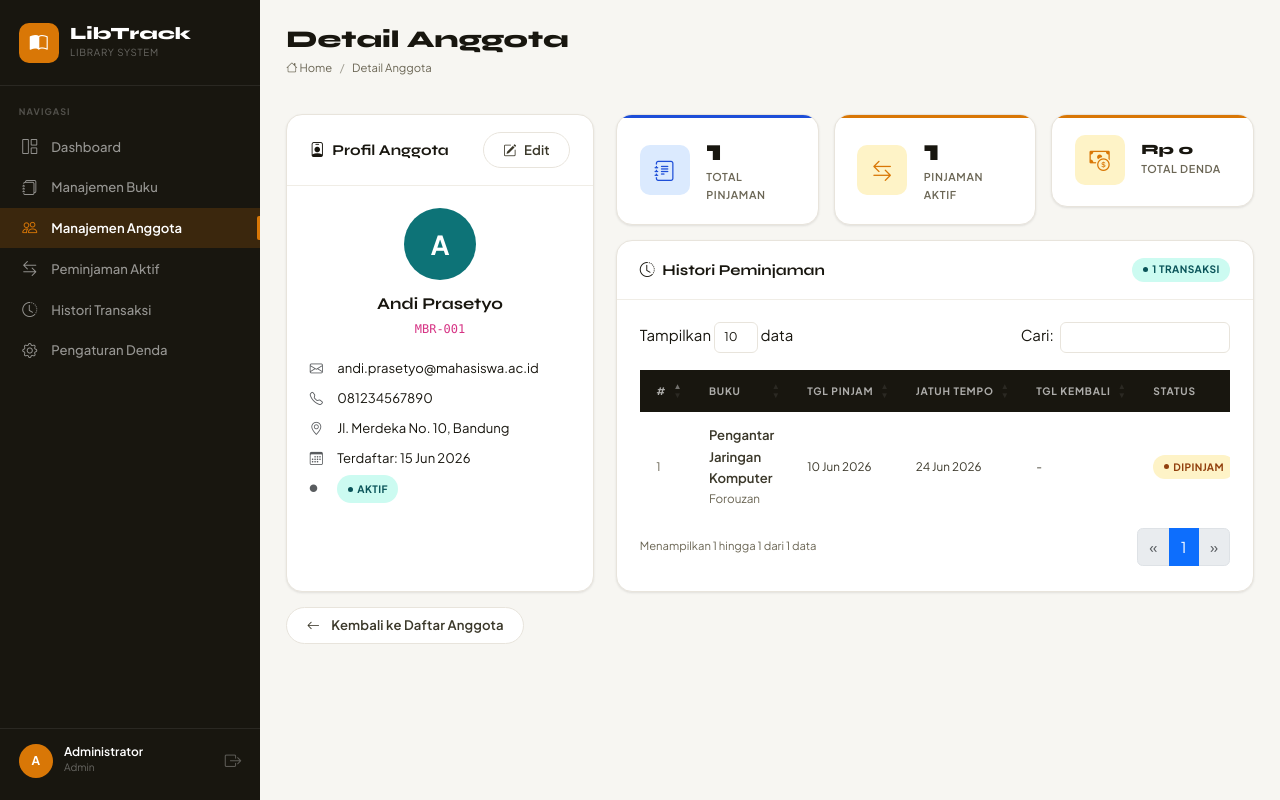
After one commit to lanss-id/librtrack, a PHP site: page /libtrack/views/members/detail.php?id=1 in a window 1280 px wide. The commit adds this page. Run offline with PHP 8.4, Linux system fonts and the light colour scheme; a user stored in the database is signed in; data comes from the database, SQL or seed files in the repository; both versions use the stored data as it was after the commit; some libraries are stand-ins or nearby versions.

Commit message:
feat: add member profile details page and implement transaction history with fine calculation support

```diff
--- a/assets/js/app.js
+++ b/assets/js/app.js
@@ -88,14 +88,30 @@ document.addEventListener('DOMContentLoaded', function () {
   document.querySelectorAll('.btn-confirm-return').forEach(function (btn) {
     btn.addEventListener('click', function (e) {
       e.preventDefault();
-      const url  = this.getAttribute('href') || this.dataset.url;
-      const book = this.dataset.book || 'buku ini';
+      const url      = this.getAttribute('href') || this.dataset.url;
+      const book     = this.dataset.book || 'buku ini';
+      const isOverdue = this.dataset.overdue === '1';
+      const days     = this.dataset.days || 0;
+      const fine     = this.dataset.fine || '';
+
+      let htmlContent = 'Konfirmasi pengembalian <strong>' + book + '</strong>?';
+
+      if (isOverdue) {
+        htmlContent += '<div style="margin-top:12px;padding:10px 14px;background:rgba(190,18,60,.06);border-radius:8px;border-left:3px solid #BE123C">'
+          + '<div style="font-size:.8rem;color:#6B6760;margin-bottom:2px">Keterlambatan</div>'
+          + '<div style="font-size:1rem;font-weight:700;color:#BE123C">' + days + ' hari — Denda: ' + fine + '</div>'
+          + '</div>';
+      } else {
+        htmlContent += '<div style="margin-top:12px;padding:10px 14px;background:rgba(15,118,110,.06);border-radius:8px;border-left:3px solid #0F766E">'
+          + '<div style="font-size:.85rem;color:#0F766E;font-weight:500"><i class="bi bi-check-circle me-1"></i>Tepat waktu — Tidak ada denda</div>'
+          + '</div>';
+      }
 
       Swal.fire({
         title: 'Konfirmasi Pengembalian',
-        html:  'Konfirmasi pengembalian <strong>' + book + '</strong>?',
-        icon:  'question',
-        iconColor: '#0F766E',
+        html:  htmlContent,
+        icon:  isOverdue ? 'warning' : 'question',
+        iconColor: isOverdue ? '#D97706' : '#0F766E',
         showCancelButton: true,
         confirmButtonColor: '#0F766E',
         cancelButtonColor:  '#6B6760',
--- a/includes/helpers.php
+++ b/includes/helpers.php
@@ -119,3 +119,41 @@ function generateMemberCode(PDO $pdo): string
     $next = ($row['max_id'] ?? 0) + 1;
     return 'MBR-' . str_pad($next, 3, '0', STR_PAD_LEFT);
 }
+
+// ── Currency ──────────────────────────────────────────────────
+
+function formatRupiah(float $amount): string
+{
+    return 'Rp ' . number_format($amount, 0, ',', '.');
+}
+
+// ── Settings ──────────────────────────────────────────────────
+
+function getSettingValue(PDO $pdo, string $key, string $default = ''): string
+{
+    $stmt = $pdo->prepare("SELECT setting_value FROM settings WHERE setting_key = ?");
+    $stmt->execute([$key]);
+    $row = $stmt->fetch();
+    return $row ? $row['setting_value'] : $default;
+}
+
+/**
+ * Calculate fine for a transaction.
+ * Returns [overdue_days, fine_amount].
+ */
+function calculateFine(PDO $pdo, string $dueDate, ?string $returnDate = null): array
+{
+    $finePerDay  = (float) getSettingValue($pdo, 'fine_per_day', '1000');
+    $endDate     = $returnDate ?: date('Y-m-d');
+    $overdueDays = max(0, daysOverdue($dueDate));
+
+    // If returned, calculate from actual return date
+    if ($returnDate) {
+        $due  = new DateTime($dueDate);
+        $ret  = new DateTime($returnDate);
+        $diff = $ret->diff($due);
+        $overdueDays = $diff->invert ? (int)$diff->days : 0;
+    }
+
+    return [$overdueDays, $overdueDays * $finePerDay];
+}
--- a/includes/sidebar.php
+++ b/includes/sidebar.php
@@ -9,6 +9,7 @@ $navItems = [
     ['page'=>'members',      'href'=>'/libtrack/views/members/index.php',       'icon'=>'bi-people',          'label'=>'Manajemen Anggota'],
     ['page'=>'transactions', 'href'=>'/libtrack/views/transactions/index.php',  'icon'=>'bi-arrow-left-right','label'=>'Peminjaman Aktif'],
     ['page'=>'history',      'href'=>'/libtrack/views/transactions/history.php','icon'=>'bi-clock-history',   'label'=>'Histori Transaksi'],
+    ['page'=>'settings',     'href'=>'/libtrack/views/settings/settings.php',   'icon'=>'bi-gear',            'label'=>'Pengaturan Denda'],
 ];
 ?>
 
--- a/index.php
+++ b/index.php
@@ -26,10 +26,12 @@ $stats['total_members'] = (int)$pdo->query("SELECT COUNT(*) FROM members WHERE i
 $stats['active_txn']    = (int)$pdo->query("SELECT COUNT(*) FROM transactions WHERE status='Dipinjam'")->fetchColumn();
 // Overdue transactions (due_date < today AND still borrowed)
 $stats['overdue']       = (int)$pdo->query("SELECT COUNT(*) FROM transactions WHERE status='Dipinjam' AND due_date < CURDATE()")->fetchColumn();
+// Total fines collected
+$stats['total_fines']   = (float)$pdo->query("SELECT COALESCE(SUM(fine_amount),0) FROM transactions")->fetchColumn();
 
 // ── Recent 8 Transactions ─────────────────────────────────────
 $recentStmt = $pdo->query("
-    SELECT t.id, t.borrow_date, t.due_date, t.return_date, t.status,
+    SELECT t.id, t.borrow_date, t.due_date, t.return_date, t.status, t.fine_amount,
            m.name AS member_name, m.member_code,
            b.title AS book_title
     FROM transactions t
--- /dev/null
+++ b/views/members/detail.php
@@ -0,0 +1,232 @@
+<?php
+/**
+ * LibTrack ERP - Members: Detail
+ * Shows member profile info + full borrowing history with fines.
+ */
+
+require_once __DIR__ . '/../../config/database.php';
+require_once __DIR__ . '/../../includes/helpers.php';
+
+requireAuth();
+
+$pdo = getDB();
+$id  = (int)($_GET['id'] ?? 0);
+
+if (!$id) { setFlash('danger', 'ID tidak valid.'); redirect('/libtrack/views/members/index.php'); }
+
+// ── Fetch Member ─────────────────────────────────────────────
+$stmt = $pdo->prepare("SELECT * FROM members WHERE id = ?");
+$stmt->execute([$id]);
+$member = $stmt->fetch();
+if (!$member) { setFlash('danger', 'Anggota tidak ditemukan.'); redirect('/libtrack/views/members/index.php'); }
+
+// ── Fetch Stats ──────────────────────────────────────────────
+$statsStmt = $pdo->prepare("
+    SELECT
+        COUNT(*)                                              AS total_borrows,
+        SUM(CASE WHEN status='Dipinjam' THEN 1 ELSE 0 END)   AS active_borrows,
+        SUM(fine_amount)                                      AS total_fines
+    FROM transactions WHERE member_id = ?
+");
+$statsStmt->execute([$id]);
+$memberStats = $statsStmt->fetch();
+
+// ── Fetch All Transactions ───────────────────────────────────
+$txnStmt = $pdo->prepare("
+    SELECT t.id, t.borrow_date, t.due_date, t.return_date, t.status, t.fine_amount, t.notes,
+           b.title AS book_title, b.author AS book_author, b.category
+    FROM transactions t
+    INNER JOIN books b ON b.id = t.book_id
+    WHERE t.member_id = ?
+    ORDER BY t.borrow_date DESC
+");
+$txnStmt->execute([$id]);
+$transactions = $txnStmt->fetchAll();
+
+$pageTitle   = 'Detail Anggota';
+$currentPage = 'members';
+
+ob_start();
+?>
+
+<div class="row g-4">
+
+    <!-- Profile Card -->
+    <div class="col-12 col-lg-4">
+        <div class="lt-card h-100">
+            <div class="lt-card-header">
+                <h2 class="lt-card-title"><i class="bi bi-person-badge me-2"></i>Profil Anggota</h2>
+                <a href="/libtrack/views/members/edit.php?id=<?= $member['id'] ?>" class="btn-lt-secondary btn-sm">
+                    <i class="bi bi-pencil-square"></i> Edit
+                </a>
+            </div>
+            <div class="lt-card-body">
+                <!-- Avatar -->
+                <div class="text-center mb-3">
+                    <div style="width:72px;height:72px;border-radius:50%;background:var(--teal);color:#fff;
+                                display:inline-flex;align-items:center;justify-content:center;
+                                font-size:1.75rem;font-weight:700">
+                        <?= strtoupper(substr($member['name'], 0, 1)) ?>
+                    </div>
+                </div>
+
+                <div class="text-center mb-3">
+                    <h3 style="font-size:1.1rem;font-weight:700;margin:0"><?= e($member['name']) ?></h3>
+                    <code style="background:var(--lt-border);padding:.15rem .5rem;border-radius:4px;font-size:.8rem">
+                        <?= e($member['member_code']) ?>
+                    </code>
+                </div>
+
+                <!-- Info List -->
+                <div style="font-size:.875rem;line-height:2">
+                    <div class="d-flex align-items-center gap-2 mb-1">
+                        <i class="bi bi-envelope text-muted" style="width:20px"></i>
+                        <span><?= $member['email'] ? e($member['email']) : '<span class="lt-text-muted">—</span>' ?></span>
+                    </div>
+                    <div class="d-flex align-items-center gap-2 mb-1">
+                        <i class="bi bi-telephone text-muted" style="width:20px"></i>
+                        <span><?= $member['phone'] ? e($member['phone']) : '<span class="lt-text-muted">—</span>' ?></span>
+                    </div>
+                    <div class="d-flex align-items-center gap-2 mb-1">
+                        <i class="bi bi-geo-alt text-muted" style="width:20px"></i>
+                        <span><?= $member['address'] ? e($member['address']) : '<span class="lt-text-muted">—</span>' ?></span>
+                    </div>
+                    <div class="d-flex align-items-center gap-2 mb-1">
+                        <i class="bi bi-calendar3 text-muted" style="width:20px"></i>
+                        <span>Terdaftar: <?= formatDate($member['created_at']) ?></span>
+                    </div>
+                    <div class="d-flex align-items-center gap-2">
+                        <i class="bi bi-circle-fill text-muted" style="width:20px;font-size:.5rem"></i>
+                        <?php if ($member['is_active']): ?>
+                        <span class="lt-badge lt-badge--available">Aktif</span>
+                        <?php else: ?>
+                        <span class="lt-badge lt-badge--overdue">Nonaktif</span>
+                        <?php endif; ?>
+                    </div>
+                </div>
+            </div>
+        </div>
+    </div>
+
+    <!-- Stats + History -->
+    <div class="col-12 col-lg-8">
+
+        <!-- Stats Row -->
+        <div class="row g-3 mb-3">
+            <div class="col-4">
+                <div class="lt-stat lt-stat--blue">
+                    <div class="lt-stat-icon"><i class="bi bi-journal-text"></i></div>
+                    <div>
+                        <div class="lt-stat-number"><?= (int)$memberStats['total_borrows'] ?></div>
+                        <div class="lt-stat-label">Total Pinjaman</div>
+                    </div>
+                </div>
+            </div>
+            <div class="col-4">
+                <div class="lt-stat lt-stat--amber">
+                    <div class="lt-stat-icon"><i class="bi bi-arrow-left-right"></i></div>
+                    <div>
+                        <div class="lt-stat-number"><?= (int)$memberStats['active_borrows'] ?></div>
+                        <div class="lt-stat-label">Pinjaman Aktif</div>
+                    </div>
+                </div>
+            </div>
+            <div class="col-4">
+                <div class="lt-stat lt-stat--red">
+                    <div class="lt-stat-icon"><i class="bi bi-cash-coin"></i></div>
+                    <div>
+                        <div class="lt-stat-number" style="font-size:.95rem"><?= formatRupiah((float)($memberStats['total_fines'] ?? 0)) ?></div>
+                        <div class="lt-stat-label">Total Denda</div>
+                    </div>
+                </div>
+            </div>
+        </div>
+
+        <!-- History Table -->
+        <div class="lt-card">
+            <div class="lt-card-header">
+                <h2 class="lt-card-title"><i class="bi bi-clock-history me-2"></i>Histori Peminjaman</h2>
+                <span class="lt-badge lt-badge--available"><?= count($transactions) ?> transaksi</span>
+            </div>
+            <div class="lt-card-body">
+                <?php if (empty($transactions)): ?>
+                <div class="lt-empty-state">
+                    <div class="lt-empty-icon"><i class="bi bi-inbox"></i></div>
+                    <p>Belum ada histori peminjaman.</p>
+                </div>
+                <?php else: ?>
+                <div class="table-responsive">
+                <table class="lt-table lt-datatable w-100" id="memberHistoryTable">
+                    <thead>
+                        <tr>
+                            <th>#</th>
+                            <th>Buku</th>
+                            <th>Tgl Pinjam</th>
+                            <th>Jatuh Tempo</th>
+                            <th>Tgl Kembali</th>
+                            <th>Status</th>
+                            <th>Denda</th>
+                        </tr>
+                    </thead>
+                    <tbody>
+                    <?php foreach ($transactions as $i => $t):
+                        $isOverdue = ($t['status'] === 'Dipinjam' && $t['due_date'] < date('Y-m-d'));
+                        $fineDisplay = (float)$t['fine_amount'] > 0 ? formatRupiah((float)$t['fine_amount']) : '—';
+                        // For active overdue loans, show estimated fine
+                        if ($isOverdue && $t['status'] === 'Dipinjam') {
+                            [$estDays, $estFine] = calculateFine($pdo, $t['due_date']);
+                            $fineDisplay = '<span class="lt-text-small lt-text-muted">~</span> ' . formatRupiah($estFine);
+                        }
+                    ?>
+                    <tr>
+                        <td class="lt-text-muted lt-text-small"><?= $i + 1 ?></td>
+                        <td>
+                            <div class="lt-fw-medium" style="max-width:200px"><?= e($t['book_title']) ?></div>
+                            <div class="lt-text-small lt-text-muted"><?= e($t['book_author']) ?></div>
+                        </td>
+                        <td class="lt-text-small"><?= formatDate($t['borrow_date']) ?></td>
+                        <td class="lt-text-small">
+                            <?= formatDate($t['due_date']) ?>
+                            <?php if ($isOverdue): ?><span class="lt-badge lt-badge--overdue ms-1">Overdue</span><?php endif; ?>
+                        </td>
+                        <td class="lt-text-small"><?= formatDate($t['return_date']) ?></td>
+                        <td>
+                            <?php if ($t['status'] === 'Dikembalikan'): ?>
+                            <span class="lt-badge lt-badge--returned">Dikembalikan</span>
+                            <?php elseif ($isOverdue): ?>
+                            <span class="lt-badge lt-badge--overdue">Terlambat</span>
+                            <?php else: ?>
+                            <span class="lt-badge lt-badge--borrowed">Dipinjam</span>
+                            <?php endif; ?>
+                        </td>
+                        <td class="lt-text-small">
+                            <?php if ((float)$t['fine_amount'] > 0): ?>
+                            <span style="color:var(--crimson);font-weight:600"><?= $fineDisplay ?></span>
+                            <?php else: ?>
+                            <?= $fineDisplay ?>
+                            <?php endif; ?>
+                        </td>
+                    </tr>
+                    <?php endforeach; ?>
+                    </tbody>
+                </table>
+                </div>
+                <?php endif; ?>
+            </div>
+        </div>
+
+    </div>
+</div>
+
+<div class="mt-3">
+    <a href="/libtrack/views/members/index.php" class="btn-lt-secondary">
+        <i class="bi bi-arrow-left me-1"></i> Kembali ke Daftar Anggota
+    </a>
+</div>
+
+<?php
+$content = ob_get_clean();
+require_once __DIR__ . '/../../includes/header.php';
+require_once __DIR__ . '/../../includes/sidebar.php';
+echo $content;
+require_once __DIR__ . '/../../includes/footer.php';
--- a/views/members/index.php
+++ b/views/members/index.php
@@ -92,6 +92,11 @@ ob_start();
                 </td>
                 <td>
                     <div class="d-flex gap-1">
+                        <a href="/libtrack/views/members/detail.php?id=<?= $m['id'] ?>"
+                           class="btn-lt-action" style="color:var(--teal)"
+                           data-bs-toggle="tooltip" title="Lihat Detail">
+                            <i class="bi bi-eye"></i>
+                        </a>
                         <a href="/libtrack/views/members/edit.php?id=<?= $m['id'] ?>"
                            class="btn-lt-action btn-lt-edit"
                            data-bs-toggle="tooltip" title="Edit">
```
Also changed, not shown: database.sql (+18 -0 lines), migration_fines.sql (added, +28 -0 lines), views/settings/settings.php (added, +156 -0 lines), views/transactions/history.php (+10 -1 lines), views/transactions/index.php (+32 -5 lines).
